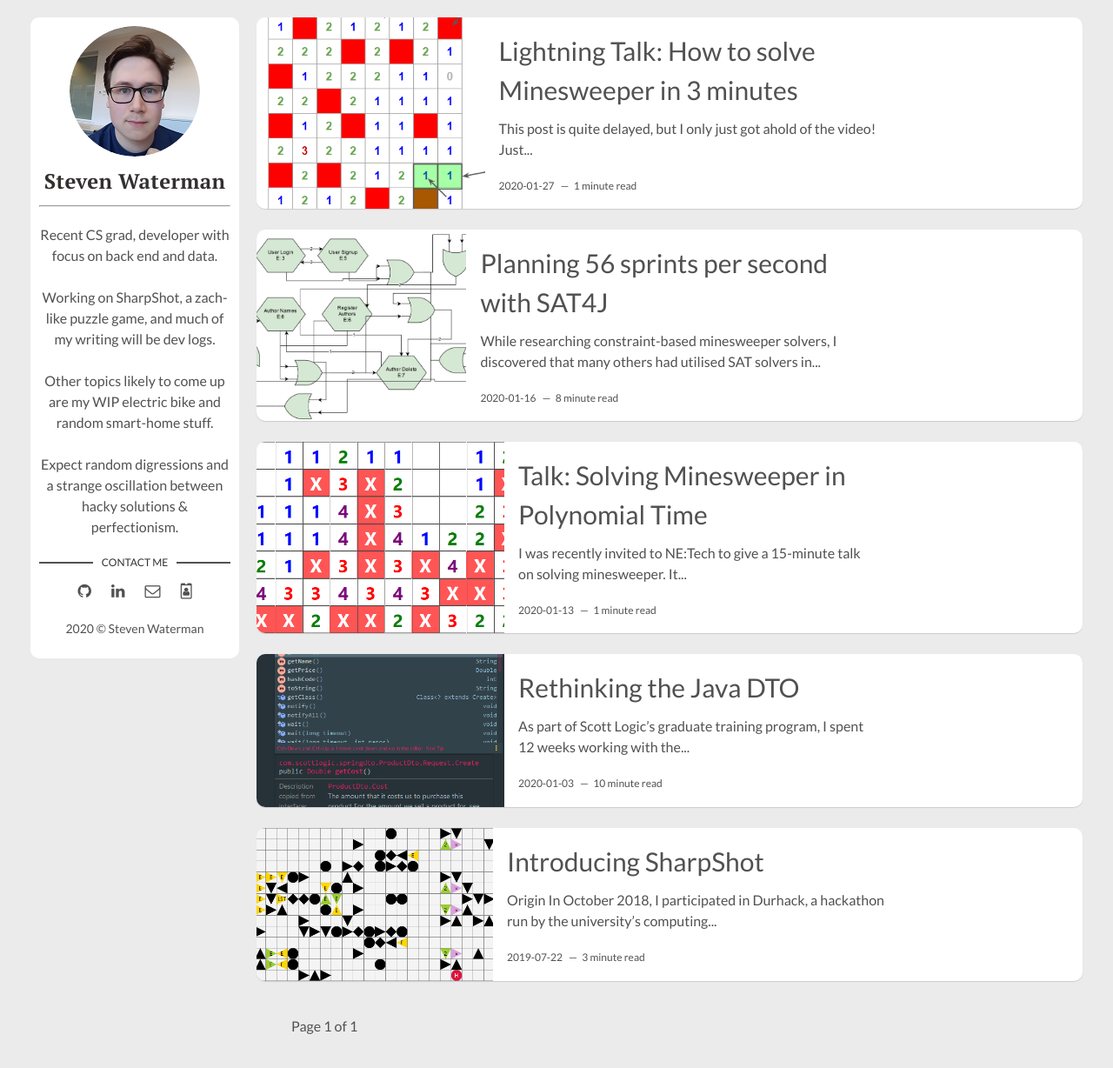
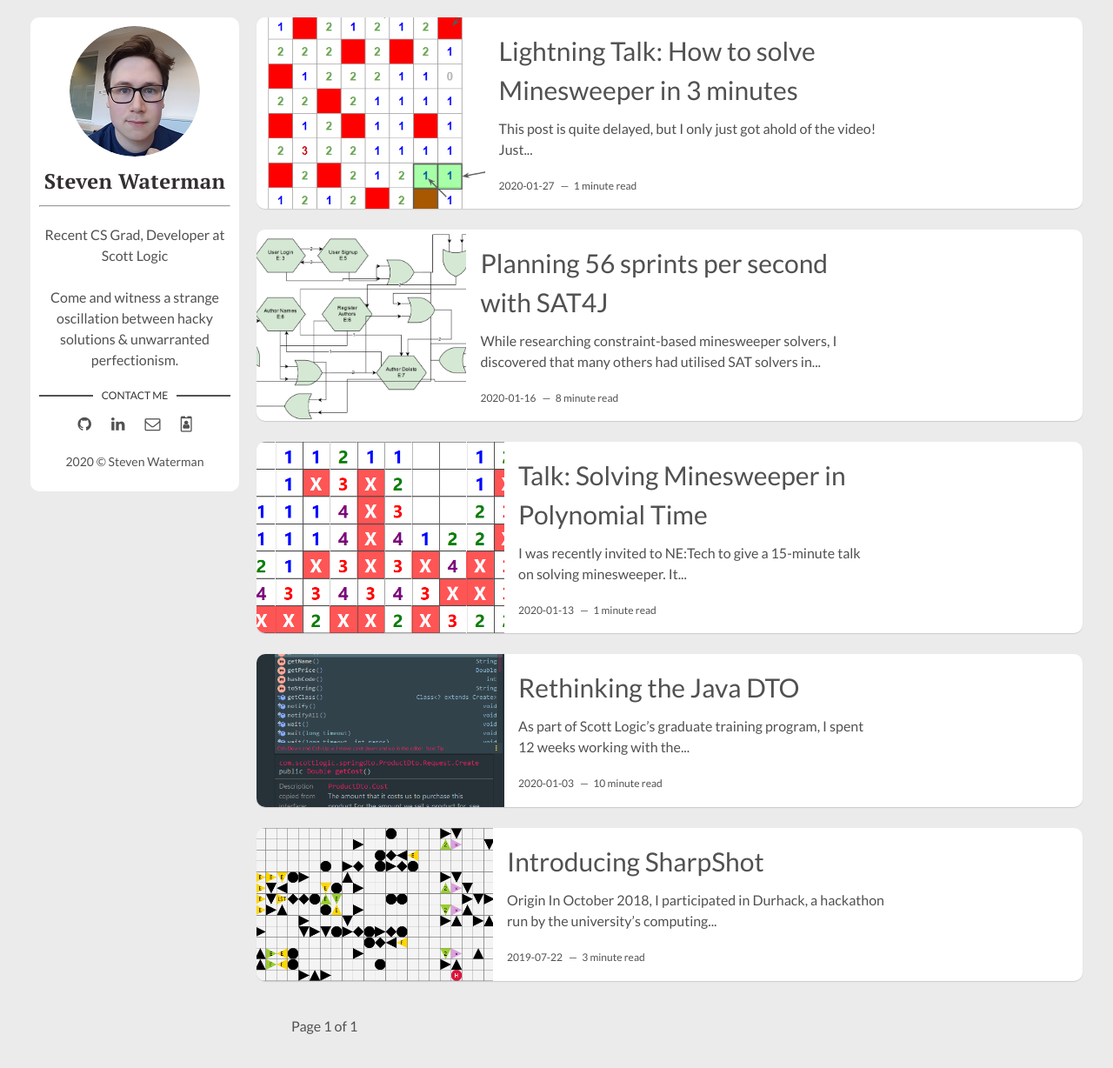
Before and after one commit to stevenwaterman/stevenwaterman.github.io, a Jekyll site: the page built from index.html, in a window 1280 px wide and 1228 px high. Shown: the whole window at 87% size. Built offline with Jekyll 4.4.1, drawn with Linux system fonts in a browser that asks for light colours; the list of posts is cut into pages by our own code.

Commit message:
Got promoted lol

```diff
--- a/_config.yml
+++ b/_config.yml
@@ -1,6 +1,6 @@
 title: Steven Waterman
 description: > # this means to ignore newlines until "baseurl:"
-  Personal site for software developer Steven Waterman, developer of sharpshot.
+  Welcome to my blog!
 #permalink: 'http://www.stevenwaterman.uk'
 baseurl: "" # the subpath of your site, e.g. /blog
 url: "http://www.stevenwaterman.uk" # the base hostname & protocol for your site, e.g. http://example.com
@@ -8,7 +8,7 @@ url: "http://www.stevenwaterman.uk" # the base hostname & protocol for your site
 # Author Settings
 author: Steven Waterman # add your name
 author-img: steven-waterman.jpg # add your photo
-about-author: Recent CS grad, developer with focus on back end and data.<br><br>Working on SharpShot, a zach-like puzzle game, and much of my writing will be dev logs.<br><br>Other topics likely to come up are my WIP electric bike and random smart-home stuff.<br><br>Expect random digressions and a strange oscillation between hacky solutions & perfectionism. # add description
+about-author: Recent CS Grad, Developer at Scott Logic<br><br>Come and witness a strange oscillation between hacky solutions & unwarranted perfectionism. # add description
 #social-twitter: # add your Twitter handle
 #social-facebook: # add your Facebook handle
 social-github: stevenwaterman # add your Github handle
```
